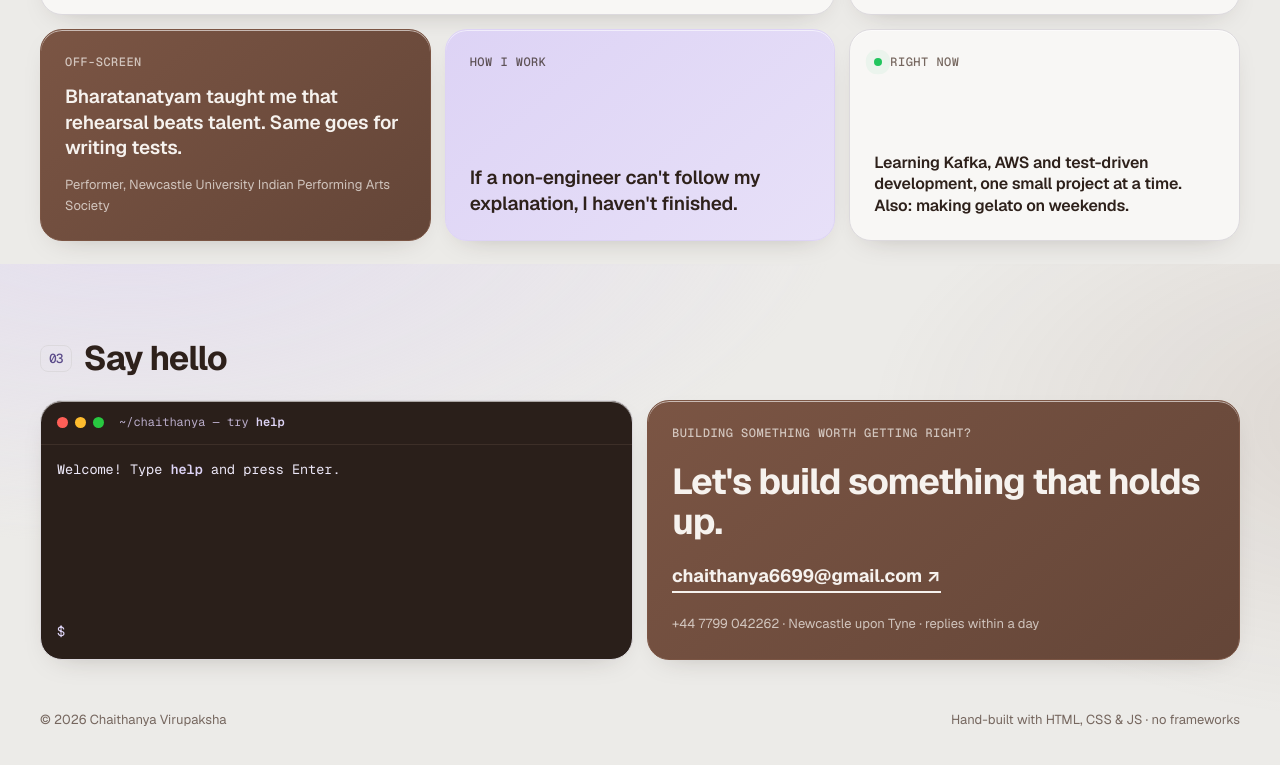
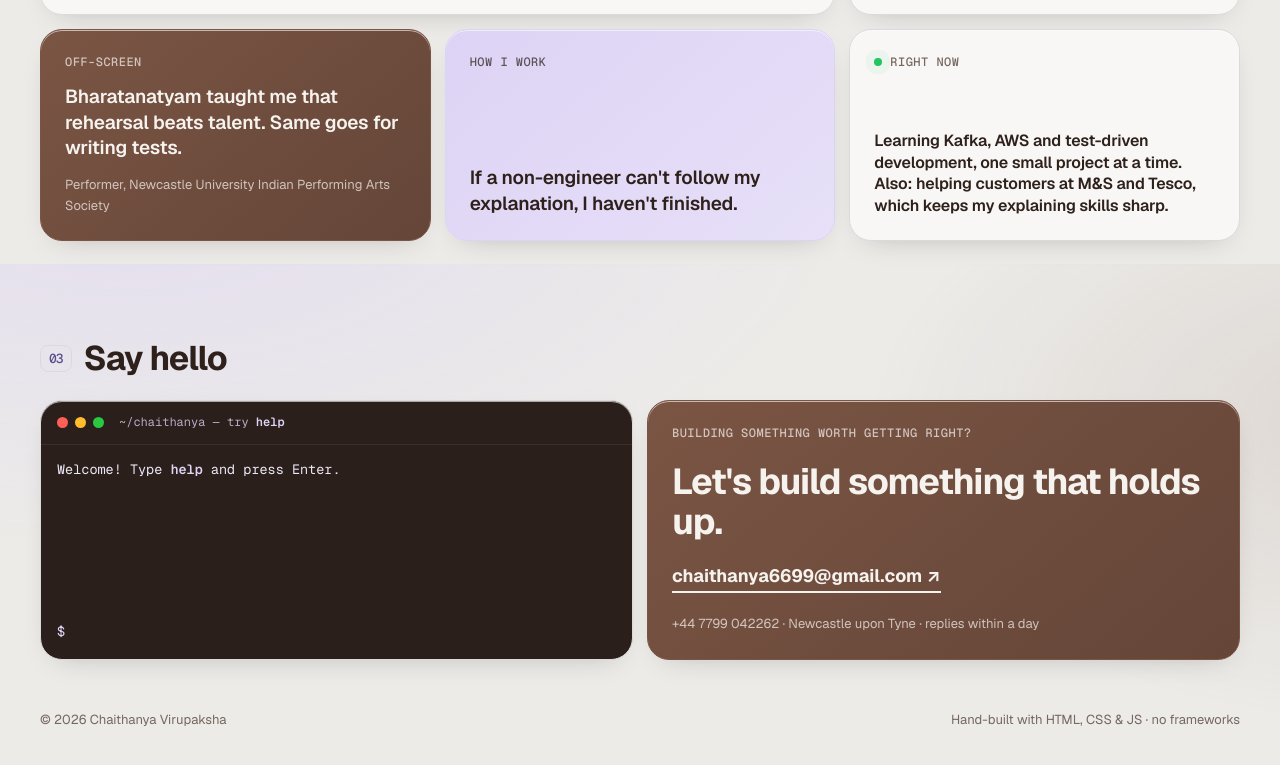
Before and after one commit to chai6699/chai6699.github.io, a plain HTML site: page index.html in a window 1280 px wide. Shown: the part 2936-3701 px from the top of the page. Drawn offline with nearby package versions, Linux system fonts and the light colour scheme.

Commit message:
Update 'Right now' tile: part-time at M&S and Tesco
Co-Authored-By: Claude Opus 5.5 <noreply@anthropic.com>
Claude-Session: https://claude.ai/code/session_01EYQLxpzbxiHDkCF81EYe7F

```diff
--- a/index.html
+++ b/index.html
@@ -172,7 +172,7 @@
 
     <article class="tile fact c-2 accent-o"><p class="label dark">Off-screen</p><p class="quote">Bharatanatyam taught me that rehearsal beats talent. Same goes for writing tests.</p><p class="small dark">Performer, Newcastle University Indian Performing Arts Society</p></article>
     <article class="tile fact c-2 accent-l"><p class="label dark">How I work</p><p class="quote">If a non-engineer can't follow my explanation, I haven't finished.</p></article>
-    <article class="tile fact c-2 now"><p class="label"><i class="dot"></i> Right now</p><p class="quote sm">Learning Kafka, AWS and test-driven development, one small project at a time. Also: making gelato on weekends.</p></article>
+    <article class="tile fact c-2 now"><p class="label"><i class="dot"></i> Right now</p><p class="quote sm">Learning Kafka, AWS and test-driven development, one small project at a time. Also: helping customers at M&amp;S and Tesco, which keeps my explaining skills sharp.</p></article>
   </section>
 
   <!-- ═════ CONTACT ═════ -->
```
